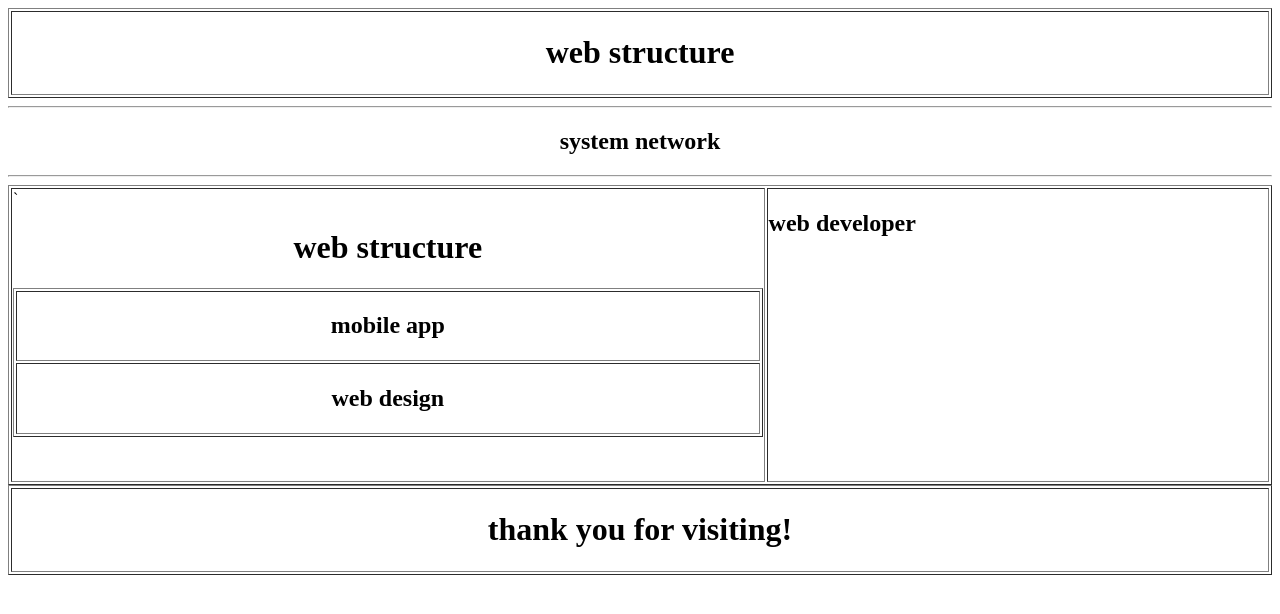
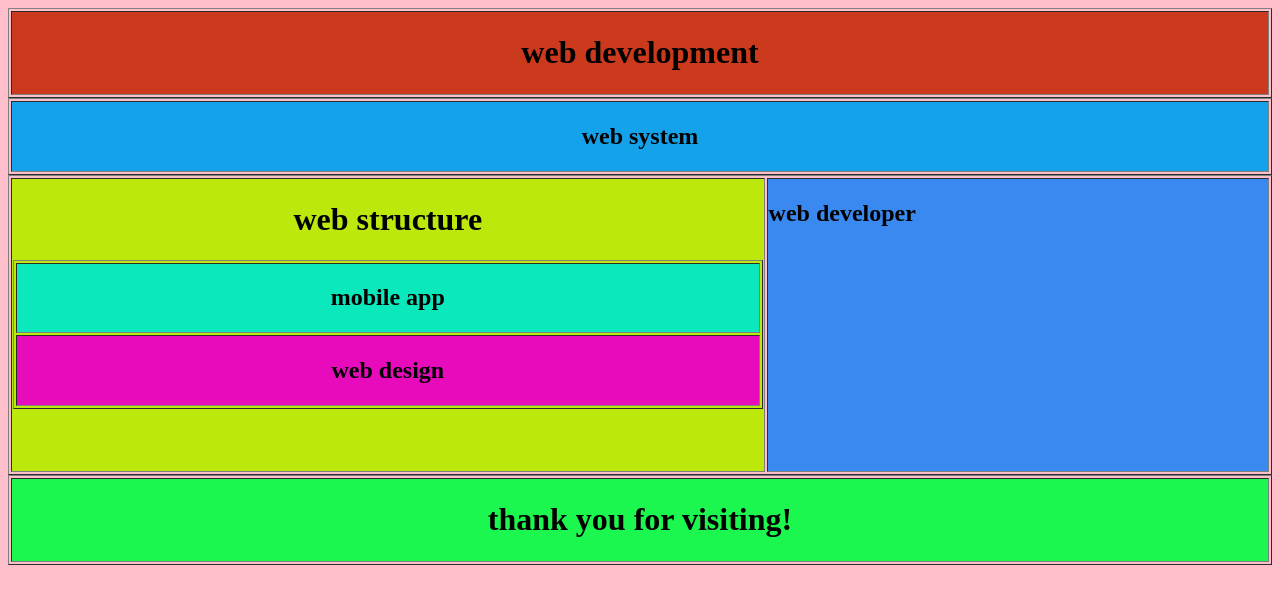
Before and after one commit to joro1651-gif/web-design, a plain HTML site: page structure.html in a window 1280 px wide. Drawn offline with Linux system fonts and the light colour scheme.

Commit message:
new file structure

```diff
--- a/structure.html
+++ b/structure.html
@@ -3,38 +3,47 @@
     <head>
         <meta charset="UTF-8">
         <meta name="viewport" content="width=device-width, initial-scale=1.0">
-        <title>web structure</title>
+        <title>web class</title>
     </head>
-    <body>
+    <table>
+        <style>
+            body {
+                background-color:pink;
+            }
+        </style>
         <table border="1"width="100%">
 <tr>
-    <td>
-        <header>
-            <h1 align="center">web structure</h1>
-        </header>
+    <td style="background-color: rgb(204, 58, 29);">
+<header>
+    <h1 align="center">web development</h1>
+</header>
     </td>
 </tr>
         </table>
-        <hr>
-        <nav>
-            <h1 align="center">system network</h1>
-        </nav>
-        <hr>
+      <table border="1" width="100%">
+        <tr>
+            <td style="background-color: rgb(20, 163, 235);"width="60%" valign="top">
+                <nav>
+                    <h1 align="center">web system</h1>
+                </nav>
+            </td>
+        </tr>
+    </table>
         <table border="1" width="100%" height="300">
             <tr>
-                <td width="60%" valign="top">`
+                <td style="background-color: rgb(188, 232, 11);" width="60%" valign="top">
                     <main>
                         <h1 align="center">web structure</h1>
                         <table border="1" width="100%">
                             <tr>
-                                <td>
+                                <td style="background-color: rgb(11, 232, 188);" width="50%">
                                     <article>
                                         <h1 align="center">mobile app</h1>
                                     </article>
                                 </td>
                             </tr>
                             <tr>
-                                <td>
+                                <td style="background-color: rgb(232, 11, 188);" width="50%">
                                     <section>
                                         <h1 align="center">web design</h1>
                                     </section>
@@ -43,7 +52,7 @@
                         </table>
                     </main>
                 </td>
-                <td width="40%" valign="top">
+                <td style="background-color: rgb(58, 137, 240);" width="40%" valign="top">
                     <aside>
                         <h1>web developer</h1>
                     </aside>
@@ -52,7 +61,7 @@
         </table>
         <table border="1" width="100%">
             <tr>
-                <td>
+                <td style="background-color: rgb(28, 247, 79);">
                     <footer>
                         <h1 align="center">thank you for visiting!</h1>
                     </footer>
```
